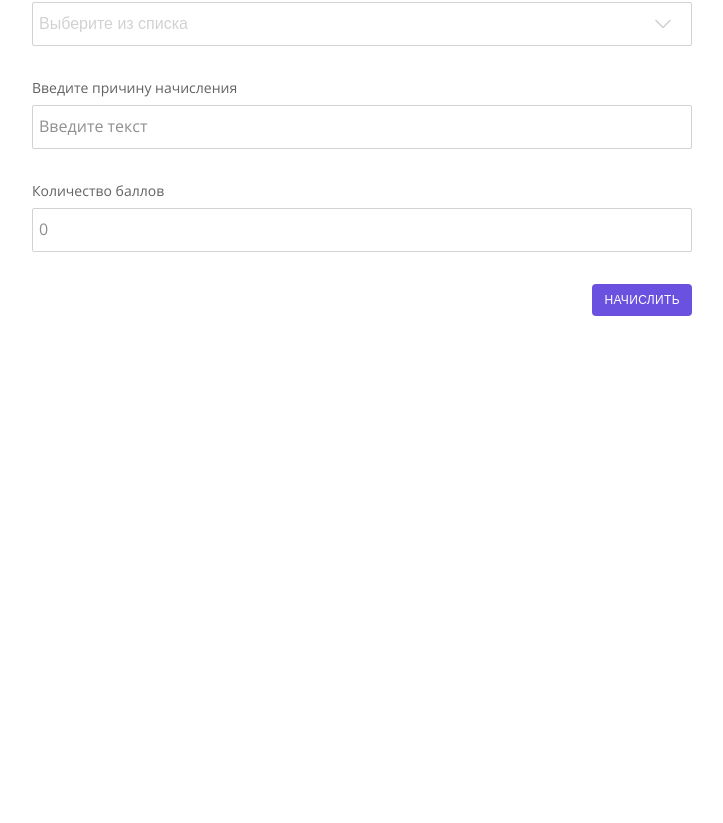
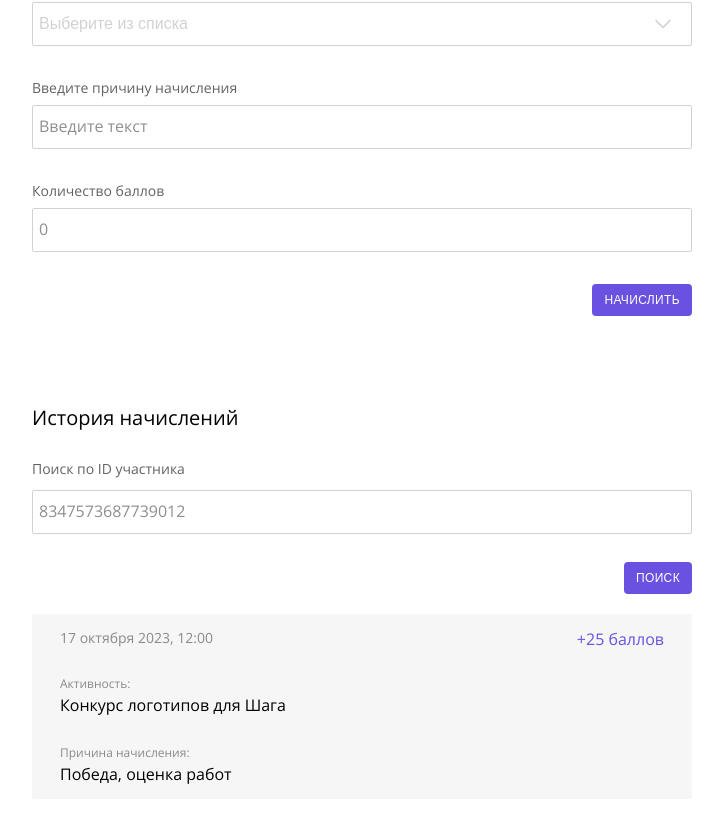
Before and after one commit to valentina-x/clovery.step, a React app: page / in a window 1280 px wide. Shown: the part 339-1162 px from the top of the page, without its empty margins (4-727 px from the left). Before the commit the page ends 800 px from the top, so only its background shows below. Built offline with nearby package versions, Linux system fonts and the light colour scheme; the HTML template or start-up script is replaced by a standard one.

Commit message:
New Component

```diff
--- a/src/Components/App/index.tsx
+++ b/src/Components/App/index.tsx
@@ -1,8 +1,9 @@
-import React from "react";
+import React from 'react';
 import './style.scss';
 
-import { PointsAwardingFields } from "../PointsAwarding/types";
-import PointsAwarding from "../PointsAwarding";
+import { PointsAwardingFields } from '../PointsAwarding/types';
+import PointsAwarding from '../PointsAwarding';
+import ParticipantID from '../ParticipantIDCard';
 
 function App() {
   const onSubmit = (formFields: PointsAwardingFields) => {
@@ -12,8 +13,9 @@ function App() {
   return (
     <>
       <PointsAwarding onSubmit={onSubmit} />
+      <ParticipantID onSubmit={onSubmit} />
     </>
-	)
+  );
 }
 
 export default App;
--- /dev/null
+++ b/src/Components/ParticipantIDCard/index.tsx
@@ -0,0 +1,71 @@
+import React from 'react';
+import './style.scss';
+
+/* components */
+import Button from '../Button/index';
+import Title from '../Title/index';
+import Input from '../Input/index';
+import Textarea from '../Textarea/index';
+
+/* types data form */
+import { ParticipantIDFields } from '../ParticipantIDCard/types';
+
+interface IParticipantIDProps {
+  onSubmit: (data: ParticipantIDFields) => void;
+}
+
+// type FormFields = {
+// 	id: HTMLInputElement,
+// 	activity: HTMLInputElement,
+
+// }
+
+export default function ParticipantID({ onSubmit }: IParticipantIDProps) {
+  const handleSubmit: React.FormEventHandler<HTMLFormElement> = (event) => {
+    event.preventDefault();
+    const form = event.currentTarget;
+  };
+
+  return (
+    <div className='participantid'>
+      <Title className='title title--size20 title--mb28'>
+        История начислений
+      </Title>
+      <label className='margin margin--mb12'>
+        <Title className='title title--size14 title--mb8'>
+          Поиск по ID участника
+        </Title>
+      </label>
+      <Input
+        type='text'
+        className='input input--text'
+        name='id'
+        placeholder='8347573687739012'
+        required
+      />
+      <Button className='button button--purple button--alignment' type='submit'>
+        Поиск
+      </Button>
+      <div className='participant-info'>
+        <div className='date-points'>
+          <Title className='title title--size14 title--mb28 title--modecolor'>
+            17 октября 2023, 12:00
+          </Title>
+          <Title className='title title--size16r title--modecolor--purple'>
+            +25 баллов
+          </Title>
+        </div>
+        <Title className='title title--size12 title--mb2 title--modecolor'>
+          Активность:
+        </Title>
+        <Title className='title title--size16r title--mb28'>
+          Конкурс логотипов для Шага
+        </Title>
+        <Title className='title title--size12 title--mb2 title--modecolor'>
+          Причина начисления:
+        </Title>
+        <Title className='title title--size16r'>Победа, оценка работ</Title>
+      </div>
+    </div>
+  );
+}
--- /dev/null
+++ b/src/Components/ParticipantIDCard/style.scss
@@ -0,0 +1,35 @@
+@import '../../Assets/scss/default-import';
+
+/* POINTS AWARDING STYLES */
+
+.pointsawardingdorm {
+  width: auto;
+  max-width: remHandler(660);
+  padding: remHandler(28) remHandler(36);
+}
+
+.participantid {
+  width: auto;
+  max-width: remHandler(660);
+  padding: remHandler(28) remHandler(36);
+}
+
+.title--modecolor {
+  color: $text50;
+}
+
+.title--modecolor--purple {
+  color: $secondary;
+}
+
+.participant-info {
+  background-color: $gray;
+  border-radius: 2px;
+  margin-top: 20px;
+  padding: 14px 28px;
+}
+
+.date-points {
+  display: flex;
+  justify-content: space-between;
+}
--- /dev/null
+++ b/src/Components/ParticipantIDCard/types.ts
@@ -0,0 +1,5 @@
+export type ParticipantIDFields = {
+  id: string;
+  activity: string;
+  reason: string;
+};
--- a/src/Components/Title/style.scss
+++ b/src/Components/Title/style.scss
@@ -1,4 +1,4 @@
-@import "../../Assets/scss/default-import";
+@import '../../Assets/scss/default-import';
 
 /* TITLE STYLES */
 
@@ -32,8 +32,16 @@
     font-size: remHandler(12);
   }
 
+  &--mb2 {
+    margin-bottom: remHandler(2);
+  }
+
   &--mb8 {
     margin-bottom: remHandler(8);
+  }
+
+  &--mb18 {
+    margin-bottom: remHandler(18);
   }
 
   &--mb28 {
```
Also changed, not shown: 1 other file (tests, documents, lock files or other folders). Lines whose indentation alone changed are shown as unchanged.
